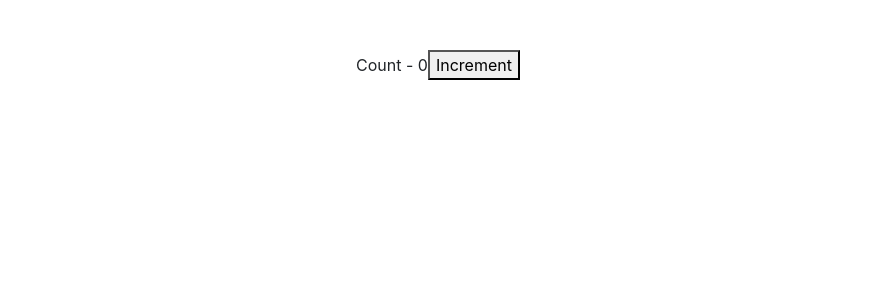
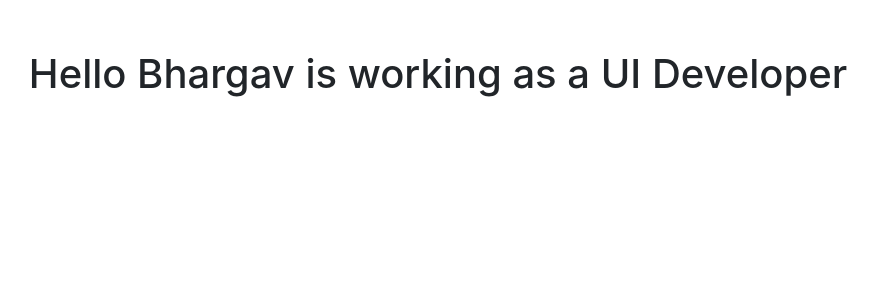
Before and after one commit to saitinku510/React-app, a React (Create React App) app: page / in a window 1280 px wide. Shown: the top 300 px of the page, without its empty margins (202-1080 px from the left). Built offline with nearby package versions, Linux system fonts and the light colour scheme.

Commit message:
Destructuring code without using props

```diff
--- a/src/App.js
+++ b/src/App.js
@@ -4,7 +4,7 @@ import Greet from './Components/greet';
 import Welcome from './Components/welcome';
 import Hello from './Components/hello';
 import Message from './Components/message'
-import Counter from './Components/counter'
+// import Counter from './Components/counter'
 
 function App() {
   return (
@@ -15,13 +15,13 @@ function App() {
       <Greet name="Sadik" job="React Developer">
         <button>Action</button>
       </Greet>
-      <Greet name="Bhargav" job="UI Developer" />
       <Welcome name="Venkat" job="Developer" />
       <Welcome name="Bhargav" job="UI Developer" />
       <Welcome name="Sadik" job="React Developer" />
       <Hello /> */}
+      <Greet name="Bhargav" job="UI Developer" />
       {/* <Message /> */}
-      <Counter />
+      {/* <Counter /> */}
     </div>
   );
 }
--- a/src/Components/greet.js
+++ b/src/Components/greet.js
@@ -6,14 +6,13 @@ import React from "react";
 
 // const Greet = () => <h1>Hello Me</h1>;
 
-const Greet = (props) => {
-  console.log(props);
+const Greet = ({name, job}) => {
   return (
     <div>
       <h1>
-        Hello {props.name} is working as a {props.job}
+        Hello {name} is working as a {job}
       </h1>
-      {props.children}
+      {/* {props.children} */}
     </div>
   );
 };
```
